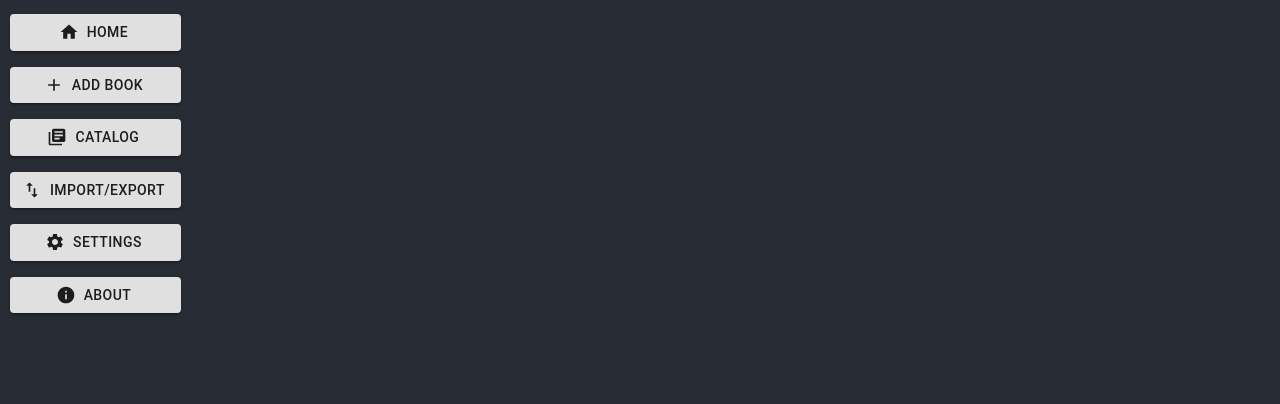
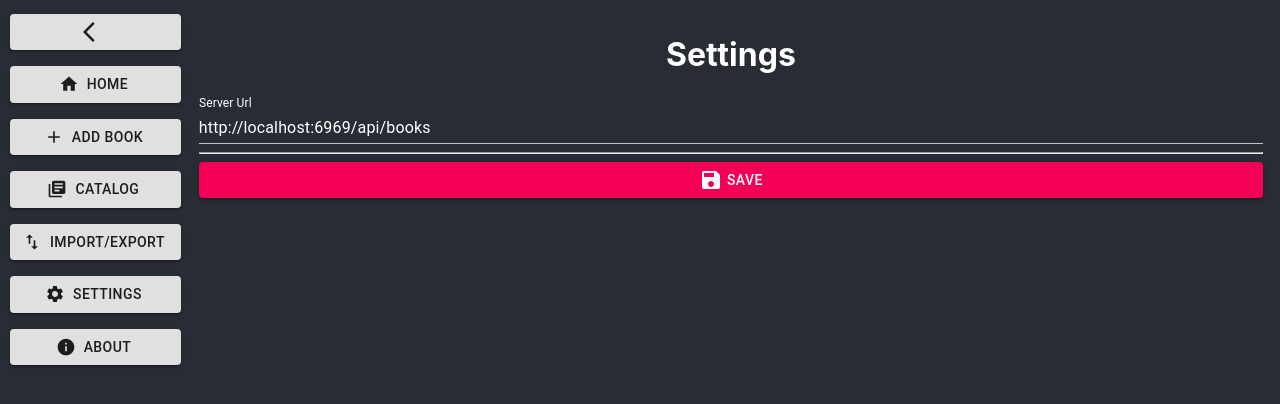
Before and after one commit to LolnationCH/Inventory-Keeper, a React (Create React App) app in the folder desktop-client/: page /settings in a window 1280 px wide. Shown: the top 404 px of the page. Built offline with nearby package versions, Linux system fonts and the light colour scheme.

Commit message:
Added settings page : Allow to set the url for the server

```diff
--- a/desktop-client/src/App.tsx
+++ b/desktop-client/src/App.tsx
@@ -12,8 +12,8 @@ import { AboutPage } from './pages/aboutPage';
 import { CatalogPage } from './pages/catalogPage';
 import { BookPage, BookPageModes } from './pages/bookPage';
 import { GetUnavailablePage } from './pages/unavailablePage';
-
 import { LocalPage } from './pages/localPage';
+import { SettingsPage } from './pages/settingsPage';
 
 
 const App: React.FC = () => {
@@ -41,6 +41,9 @@ const App: React.FC = () => {
             <Grid item xs>
               <div className="Main-Div">
                 <Switch>
+                  <Route exact path="/">
+                    <HomePage/>
+                  </Route>
                   <Route exact path="/local">
                     <LocalPage/>
                   </Route>
@@ -50,8 +53,8 @@ const App: React.FC = () => {
                   <Route exact path="/catalog">
                     <CatalogPage/>
                   </Route>
-                  <Route exact path="/">
-                    <HomePage/>
+                  <Route exact path="/settings">
+                    <SettingsPage/>
                   </Route>
                   <Route path="/books/:id" component={EditBookPage} />
                   <Route path="/books/" component={withRouter(EmptyBookPage)} />
--- a/desktop-client/src/components/buttons.tsx
+++ b/desktop-client/src/components/buttons.tsx
@@ -26,7 +26,7 @@ const ItemsOthers = [
   {text: "About"   , icon: <InfoIcon/>,       page: "/about"}
 ]
 
-export function GetIconButton(text: String, icon: JSX.Element, page: string) {
+function GetIconButton(text: String, icon: JSX.Element, page: string) {
   return (
     <Button
       fullWidth={true}
@@ -35,6 +35,18 @@ export function GetIconButton(text: String, icon: JSX.Element, page: string) {
       component={Link}
       to={page}>
       {text}
+    </Button>
+  )
+}
+
+function GetIconButtonSmall(icon: JSX.Element, page: string) {
+  return (
+    <Button
+      variant="contained"
+      startIcon={icon}
+      component={Link}
+      to={page}>
+      <div/>
     </Button>
   )
 }
@@ -54,7 +66,7 @@ export function GetButtonBooks() {
   )
 }
 
-export function GetButtonAbout() {
+export function GetButtonOthers() {
   return (
     <div>
     {ItemsOthers.map(function(item){
@@ -68,3 +80,33 @@ export function GetButtonAbout() {
     </div>
   )
 }
+
+export function GetButtonBooksSmall() {
+  return (
+    <div>
+    {ItemsBooks.map(function(item){
+      return (
+        <div key={item.text}>
+          {GetIconButtonSmall(item.icon, item.page)}
+          <p/>
+        </div>
+      );
+    })}
+    </div>
+  )
+}
+
+export function GetButtonOthersSmall() {
+  return (
+    <div>
+    {ItemsOthers.map(function(item){
+      return (
+        <div key={item.text}>
+          {GetIconButtonSmall(item.icon, item.page)}
+          <p/>
+        </div>
+      );
+    })}
+    </div>
+  )
+}
--- a/desktop-client/src/components/leftActionBar.tsx
+++ b/desktop-client/src/components/leftActionBar.tsx
@@ -1,13 +1,47 @@
 import * as React from "react";
 
-import { GetButtonBooks, GetButtonAbout } from "./buttons";
+import { GetButtonBooks, GetButtonOthers, GetButtonBooksSmall, GetButtonOthersSmall } from "./buttons";
+import ArrowBackIosIcon from '@material-ui/icons/ArrowBackIos';
+import ArrowForwardIosIcon from '@material-ui/icons/ArrowForwardIos';
+import { Button } from "@material-ui/core";
 
-export class LeftActionBar extends React.Component {
+export class LeftActionBar extends React.Component<any,any> {
+  constructor(props: any){
+    super(props);
+    this.state = {
+      smallVersion: true
+    }
+    this._buttons = this._buttons.bind(this);
+  }
+
+  _buttons(){
+    if (this.state.smallVersion)
+      return (
+        <div>
+          {GetButtonBooks()}
+          {GetButtonOthers()}
+        </div>
+      );
+    else
+      return (
+        <div>
+          {GetButtonBooksSmall()}
+          {GetButtonOthersSmall()}
+        </div>
+      );
+  }
+
   render() {
     return (
       <div>
-        {GetButtonBooks()}
-        {GetButtonAbout()}
+        <Button
+          fullWidth={true}
+          variant="contained"
+          onClick={() => {this.setState({smallVersion:!this.state.smallVersion})}}>
+            {this.state.smallVersion? <ArrowBackIosIcon/> : <ArrowForwardIosIcon/>}
+        </Button>
+        <p/>
+        {this._buttons()}
       </div>
     );
   }
--- a/desktop-client/src/pages/catalogPage.tsx
+++ b/desktop-client/src/pages/catalogPage.tsx
@@ -27,7 +27,19 @@ export class CatalogPage extends React.Component<any, CatalogPageSate>{
       this.setState({
         bookGrid: element
       })
+    }).catch( (err) => {
+      this.setState({
+        bookGrid: this._errorServer()
+      })
     });
+  }
+
+  _errorServer() {
+    return (
+      <div>
+        Couldn't find the server
+      </div>
+    )
   }
 
   quickFix(data: Array<Book>){
--- /dev/null
+++ b/desktop-client/src/pages/settingsPage.tsx
@@ -0,0 +1,57 @@
+import * as React from "react";
+import { TextField, Button } from "@material-ui/core";
+import { getUrlServer } from "../queries/BookQuery";
+import SaveIcon from '@material-ui/icons/Save';
+import { toast } from "react-toastify";
+
+const SettingPageStyle = {
+  style: {
+    marginLeft: "10px"
+  }
+}
+
+export class SettingsPage extends React.Component<any, any> {
+  constructor(props: any) {
+    super(props)
+
+    this.state = {
+      serverUrl: getUrlServer()
+    }
+    this._handleTextFieldChange = this._handleTextFieldChange.bind(this);
+    this._saveSettings = this._saveSettings.bind(this);
+  }
+
+  _handleTextFieldChange(e: React.ChangeEvent<HTMLInputElement>) {
+    this.setState({[e.target.id]: e.target.value});
+  }
+
+  _saveSettings() {
+    localStorage.setItem('serverUrl', this.state.serverUrl);
+    toast("Settings saved!");
+  }
+
+  render() {
+    return (
+      <div {...SettingPageStyle}>
+        <h1>Settings</h1>
+        <TextField
+          onChange={this._handleTextFieldChange}
+          fullWidth={true}
+          id="serverUrl"
+          label="Server Url"
+          value={this.state.serverUrl}
+        />
+        <hr/>
+        <Button
+          variant={"contained"}
+          fullWidth={true}
+          color="secondary"
+          onClick={this._saveSettings}
+        >
+          <SaveIcon />
+          &nbsp;Save
+        </Button>
+      </div>
+    )
+  }
+}
--- a/desktop-client/src/queries/BookQuery.tsx
+++ b/desktop-client/src/queries/BookQuery.tsx
@@ -4,10 +4,20 @@ import { toast } from "react-toastify";
 var rp = require('request-promise');
 
 // Local fetches/post
-const queryLocalhostBook = 'http://localhost:6969/api/books'
+const defaultServerUrl = 'http://localhost:6969/api/books'
+
+export function getUrlServer():string {
+  var urlStored = localStorage.getItem('serverUrl');
+  if (!urlStored || urlStored === "")
+    return defaultServerUrl;
+  else
+    return urlStored;
+}
+
+
 export function GetBooksData(): any{
   const options = {
-    uri: queryLocalhostBook,
+    uri: getUrlServer(),
     json: true
   }
   return rp(options);
@@ -16,7 +26,7 @@ export function GetBooksData(): any{
 export function SendBooksData(books: Array<Book>, sucessToastMessage: string = "") {
   const options = {
     method: 'POST',
-    uri: 'http://localhost:6969/api/books',
+    uri: getUrlServer(),
     body: books,
     json: true
   };
```
